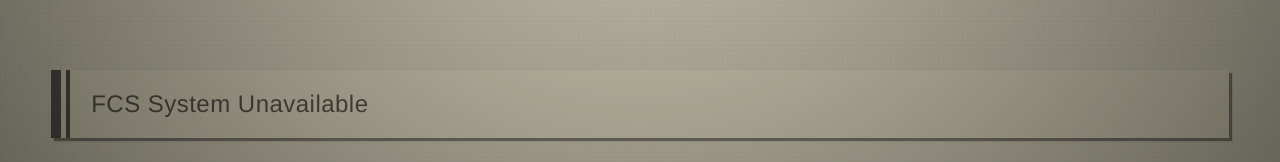
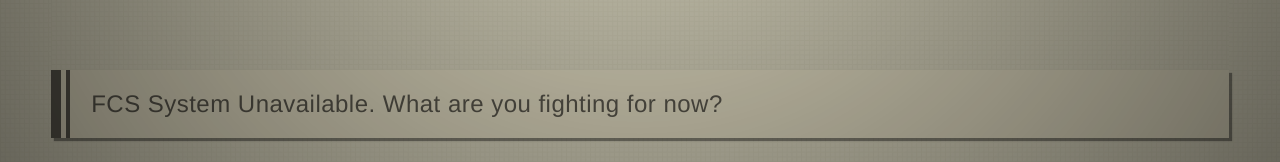
Before and after one commit to Crystallized21/nierfreewill, a React (Vite) app: page /os/weapons in a window 1280 px wide. Shown: the part 635-797 px from the top of the page. Built offline with nearby package versions, Linux system fonts and the light colour scheme; no server answers.

Commit message:
TODOS and bringing stuff
feedback again

```diff
--- a/src/components/pages/os/OSIntel.tsx
+++ b/src/components/pages/os/OSIntel.tsx
@@ -7,8 +7,6 @@ import StatusModule from "../../uiElements/osInterface/StatusModule/StatusModule
 import OSstyles from "./OS.module.scss";
 import {motion} from "motion/react";
 import pod from "../../../assets/audio/pod.ogg";
-
-// TODO: add pod dialogue open link entry
 
 const IntelList = [
   {
--- a/src/components/pages/os/OSWeapons.tsx
+++ b/src/components/pages/os/OSWeapons.tsx
@@ -4,8 +4,6 @@ import PagesChildTemplate from "../../PagesChildTemplate.tsx";
 import {YorhaNavLink} from "../../uiElements/osInterface/NavBar/YorhaNavLink.tsx";
 import OSstyles from "./OS.module.scss";
 import {motion} from "motion/react";
-
-// TODO: bring back "what are you fighting for" footer
 
 const OSWeapons = () => {
   const param = useParams();
@@ -45,7 +43,7 @@ const OSWeapons = () => {
             RightContent={<></>}
           />
         }
-        footer="FCS System Unavailable"
+        footer="FCS System Unavailable. What are you fighting for now?"
       />
     </div>
   );
--- a/src/components/uiElements/osInterface/Widget.tsx
+++ b/src/components/uiElements/osInterface/Widget.tsx
@@ -2,7 +2,7 @@ import React from "react";
 import styled, {ThemeProvider} from 'styled-components';
 import colors from './colors.json';
 
-//TODO might want to refactor the parent element style/size to fix being pushed by font size
+// TODO might want to refactor the parent element style/size to fix being pushed by font size
 
 interface WidgetProps {
   dark?: boolean;
--- a/src/components/uiElements/osload/Loading.tsx
+++ b/src/components/uiElements/osload/Loading.tsx
@@ -5,9 +5,6 @@ import {StyledGlitchText} from "./glitchingTextStyle.ts";
 import {LoadingDots} from "./LoadingDots.tsx";
 import {SpinLoadingIcon} from "./SpinLoadingIcon.tsx";
 import {LoadingLogs} from "./LoadingLogs.tsx";
-/*
-TODO: Add route changing animation
-*/
 
 const Main = styled.main`
     position: fixed;
```
